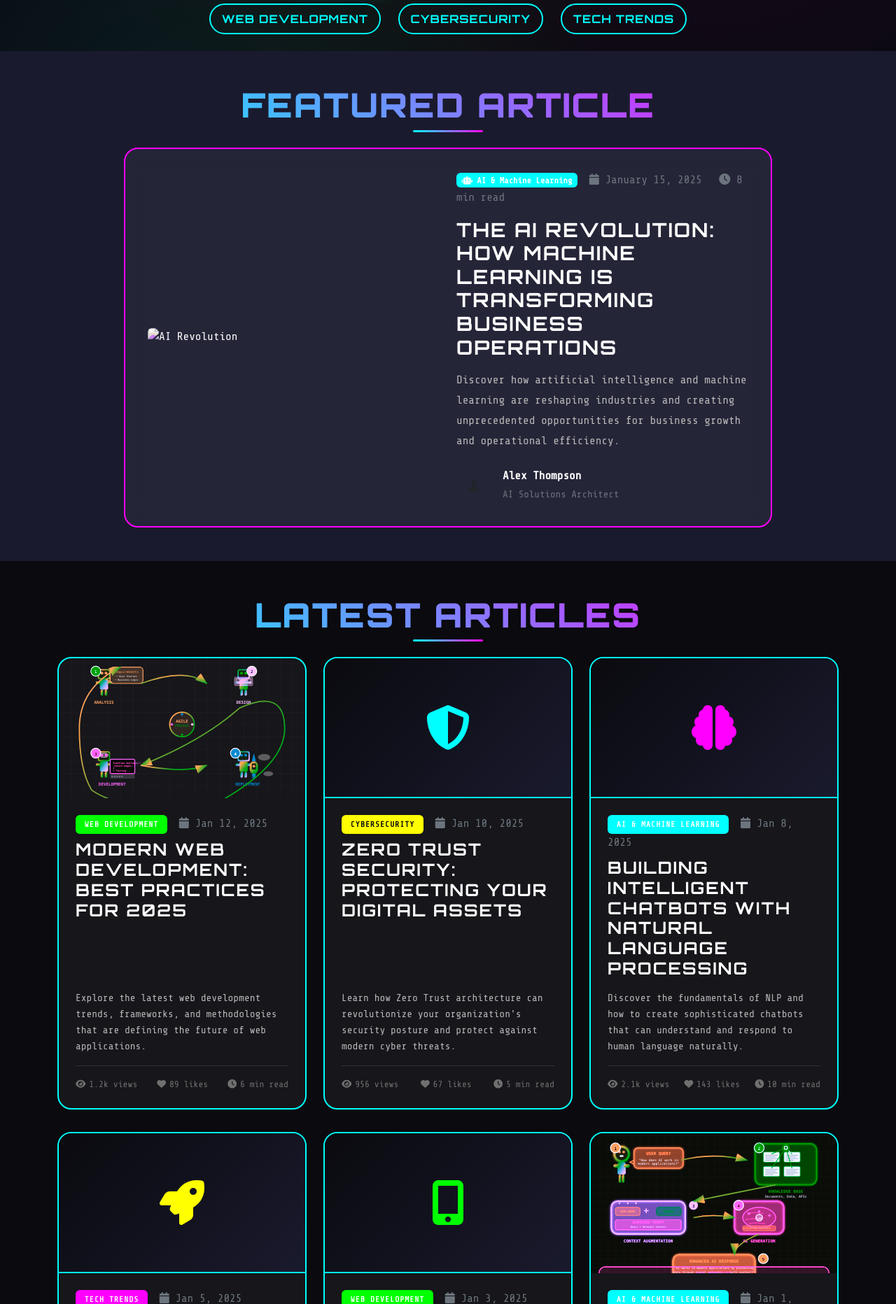
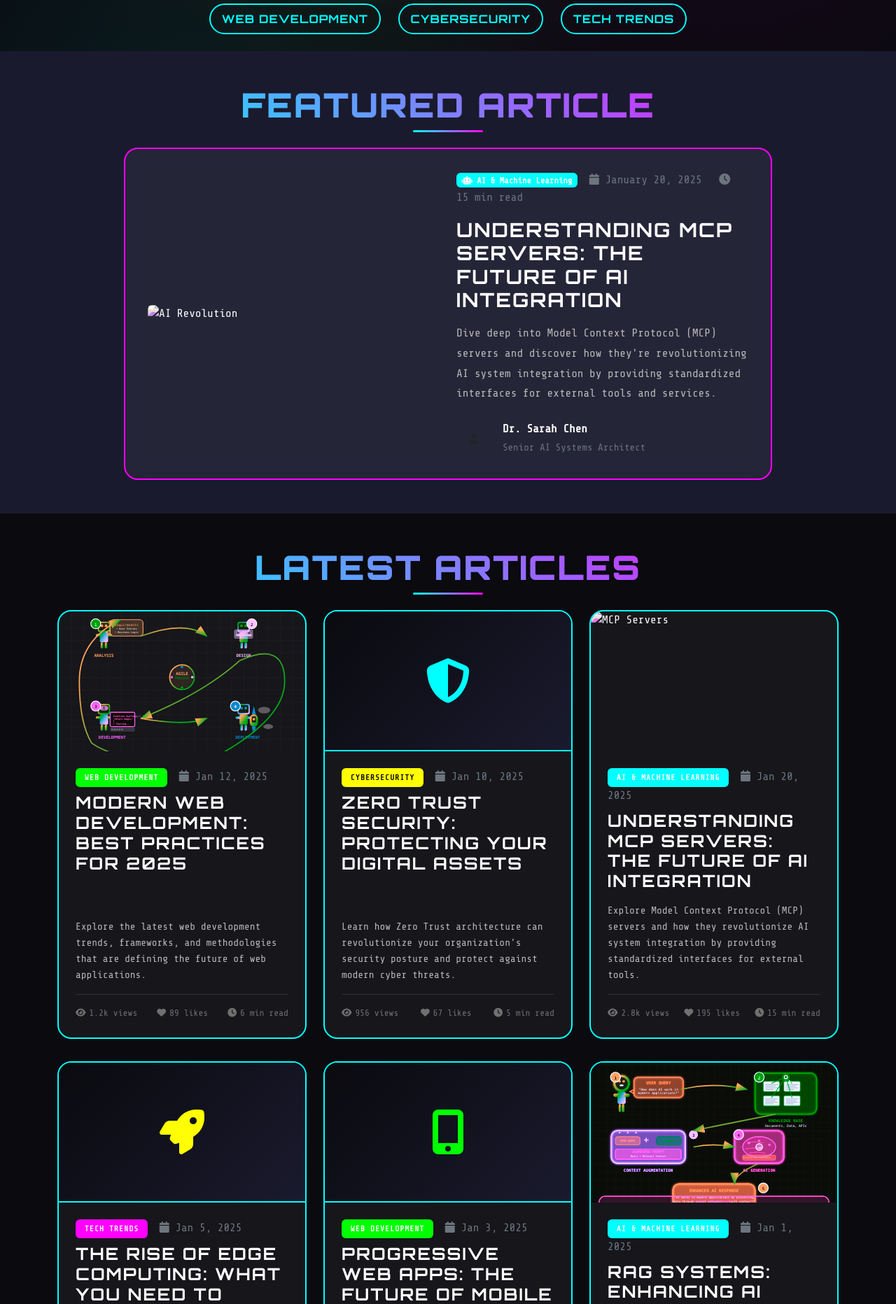
Before and after one commit to satyam-raj404/GetDev-Retro-, a Flask app: page /blog in a window 1280 px wide. Shown: the part 461-2325 px from the top of the page at 70% size. Run offline with Flask 3, Linux system fonts and the light colour scheme.

Commit message:
Assistant checkpoint: Added MCP servers blog post to blog page with route
Assistant generated file changes:
- routes.py: Add route for MCP servers blog post
- templates/blog.html: Add MCP servers blog post to the blog grid, Update featured article to highlight MCP servers post, Update featured article metadata

---

User prompt:

add the created post in the blog page

Replit-Commit-Author: Assistant
Replit-Commit-Session-Id: 0c3d328c-45cc-4648-97d7-30c8dbf9b177

```diff
--- a/routes.py
+++ b/routes.py
@@ -71,6 +71,10 @@ def ai():
 def blog():
     return render_template('blog.html')
 
+@app.route('/blog/mcp-servers')
+def blog_mcp_servers():
+    return render_template('blog_post_mcp.html')
+
 @app.errorhandler(404)
 def not_found(error):
     """Custom 404 error page"""
--- a/templates/blog.html
+++ b/templates/blog.html
@@ -65,21 +65,21 @@
                                         <i class="fas fa-robot"></i> AI & Machine Learning
                                     </span>
                                     <span class="text-secondary">
-                                        <i class="fas fa-calendar"></i> January 15, 2025
+                                        <i class="fas fa-calendar"></i> January 20, 2025
                                     </span>
                                     <span class="text-secondary ms-3">
-                                        <i class="fas fa-clock"></i> 8 min read
+                                        <i class="fas fa-clock"></i> 15 min read
                                     </span>
                                 </div>
                                 <h3 class="article-title mb-3">
-                                    <a href="#" class="text-decoration-none">
-                                        The AI Revolution: How Machine Learning is Transforming Business Operations
+                                    <a href="{{ url_for('blog_mcp_servers') }}" class="text-decoration-none">
+                                        Understanding MCP Servers: The Future of AI Integration
                                     </a>
                                 </h3>
                                 <p class="article-excerpt">
-                                    Discover how artificial intelligence and machine learning are reshaping
-                                    industries and creating unprecedented opportunities for business growth
-                                    and operational efficiency.
+                                    Dive deep into Model Context Protocol (MCP) servers and discover how they're
+                                    revolutionizing AI system integration by providing standardized interfaces
+                                    for external tools and services.
                                 </p>
                                 <div class="article-author d-flex align-items-center">
                                     <div class="author-avatar me-3">
@@ -88,8 +88,8 @@
                                         </div>
                                     </div>
                                     <div>
-                                        <strong>Alex Thompson</strong><br>
-                                        <small class="text-secondary">AI Solutions Architect</small>
+                                        <strong>Dr. Sarah Chen</strong><br>
+                                        <small class="text-secondary">Senior AI Systems Architect</small>
                                     </div>
                                 </div>
                             </div>
@@ -187,16 +187,15 @@
                 </article>
             </div>
 
-            <!-- Blog Post 3 -->
+            <!-- Blog Post 3 - MCP Servers -->
             <div class="col-lg-4 col-md-6 mb-4" data-category="ai">
                 <article class="blog-card">
                     <div class="blog-image">
-                        <div class="placeholder-image d-flex align-items-center justify-content-center">
-                            <i class="fas fa-brain fa-4x text-pink"></i>
-                        </div>
+                        <img src="{{ url_for('static', filename='images/ai-workflow.svg') }}"
+                             alt="MCP Servers" class="img-fluid">
                         <div class="blog-overlay">
                             <div class="overlay-content">
-                                <a href="#" class="btn btn-outline-retro btn-sm">Read More</a>
+                                <a href="{{ url_for('blog_mcp_servers') }}" class="btn btn-outline-retro btn-sm">Read More</a>
                             </div>
                         </div>
                     </div>
@@ -204,22 +203,22 @@
                         <div class="blog-meta mb-2">
                             <span class="badge bg-primary">AI & Machine Learning</span>
                             <span class="text-secondary ms-2">
-                                <i class="fas fa-calendar"></i> Jan 8, 2025
+                                <i class="fas fa-calendar"></i> Jan 20, 2025
                             </span>
                         </div>
                         <h4 class="blog-title">
-                            <a href="#" class="text-decoration-none">
-                                Building Intelligent Chatbots with Natural Language Processing
+                            <a href="{{ url_for('blog_mcp_servers') }}" class="text-decoration-none">
+                                Understanding MCP Servers: The Future of AI Integration
                             </a>
                         </h4>
                         <p class="blog-excerpt">
-                            Discover the fundamentals of NLP and how to create sophisticated
-                            chatbots that can understand and respond to human language naturally.
+                            Explore Model Context Protocol (MCP) servers and how they revolutionize
+                            AI system integration by providing standardized interfaces for external tools.
                         </p>
                         <div class="blog-stats">
-                            <span><i class="fas fa-eye"></i> 2.1k views</span>
-                            <span><i class="fas fa-heart"></i> 143 likes</span>
-                            <span><i class="fas fa-clock"></i> 10 min read</span>
+                            <span><i class="fas fa-eye"></i> 2.8k views</span>
+                            <span><i class="fas fa-heart"></i> 195 likes</span>
+                            <span><i class="fas fa-clock"></i> 15 min read</span>
                         </div>
                     </div>
                 </article>
```
